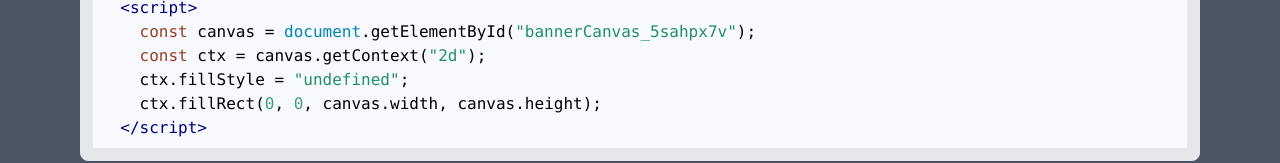
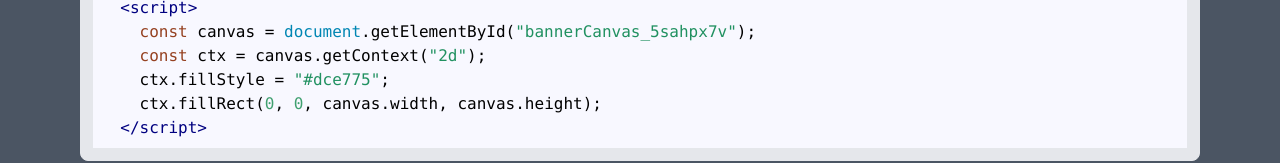
Before and after one commit to stujmar/banner-ninja, a React (Vite) app: page / in a window 1280 px wide. Shown: the part 631-794 px from the top of the page. Built offline with nearby package versions, Linux system fonts and the light colour scheme.

Commit message:
[sm] reworked some typescript errors and trying for a netlify redeploy

```diff
--- a/src/App.tsx
+++ b/src/App.tsx
@@ -61,7 +61,7 @@ function App() {
           </div>
           <div className="p-2"></div>
           {/* Code Preview */}
-          <CodePreview idHash={idHash} color={settings.backgroundColor} />
+          <CodePreview idHash={idHash} color={settings.background} />
         </div>
     </div>
   )
--- a/src/components/BannerPreview.tsx
+++ b/src/components/BannerPreview.tsx
@@ -15,7 +15,7 @@ type BannerPreviewProps = {
 
 const BannerPreview = ({settings, titleSettings}: BannerPreviewProps) => {
   const size = { width: window.innerWidth, height: 250 };
-  const requestIdRef = useRef(null);
+  const requestIdRef: any = useRef(null);
   const canvasRef = useRef(null);
   const waveRef = useRef({
     x: 0,
@@ -63,7 +63,7 @@ const BannerPreview = ({settings, titleSettings}: BannerPreviewProps) => {
 
   const renderFrame = () => {
     // console.log("rendering frame");
-    const ctx = canvasRef.current.getContext("2d");
+    const ctx = canvasRef.current!.getContext("2d");
     updateWave();
     renderWave.call(ctx, size, waveRef.current);
     // ...
```
